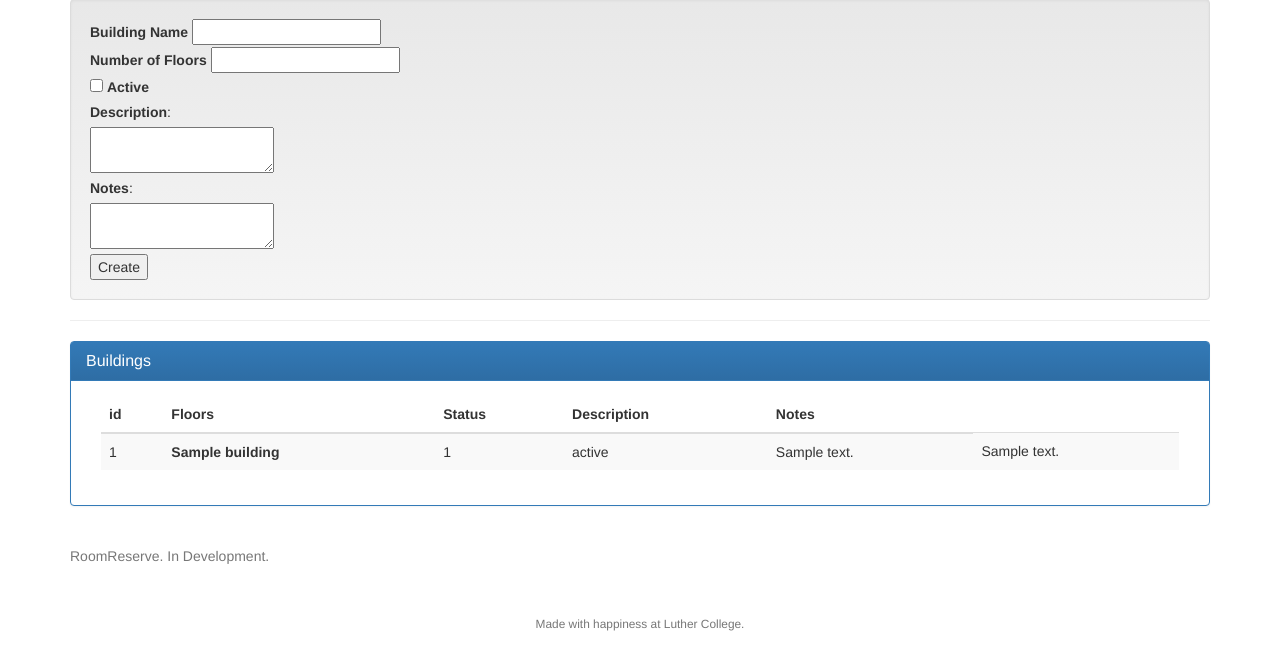
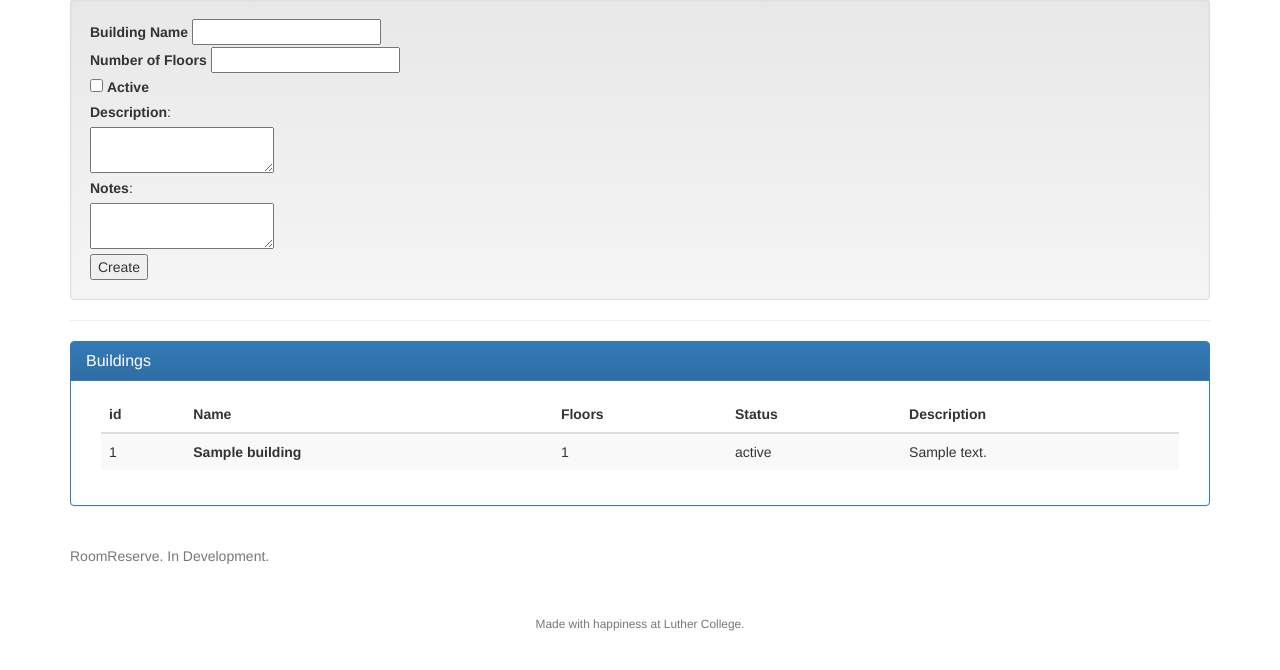
Before and after one commit to RoomReserve/RoomReserve, a Flask app: page /admin/buildings in a window 1280 px wide. Shown: the part 73-743 px from the top of the page. Run offline with Flask 2, Linux system fonts and the light colour scheme; a user stored in the database is signed in; tables that the repository leaves empty hold one stand-in row (values such as "Sample post"); some libraries are stand-ins or nearby versions.

Commit message:
Fix table heading for buildings

```diff
--- a/RoomReserve/templates/listbuildings.html
+++ b/RoomReserve/templates/listbuildings.html
@@ -48,10 +48,11 @@
           <thead>
             <tr>
               <th>id</th>
+              <th>Name</th>
               <th>Floors</th>
               <th>Status</th>
               <th>Description</th>
-              <th>Notes</th>
+
             </tr>
           </thead>
           <tbody>
@@ -62,7 +63,7 @@
           			<td>{{ b.numfloors }}</td>
                 <td>{{ b.status }}</td>
                 <td>{{b.description}}</td>
-                <td>{{b.notes}}</td>
+
 
           		</tr>
           	{% endfor %}
--- a/RoomReserve/templates/login.html
+++ b/RoomReserve/templates/login.html
@@ -23,6 +23,7 @@
         <button type="submit" class="btn btn-primary">Sign in</button>
       </div>
   </div>
+
 </form>
 
 {% endblock %}
--- a/RoomReserve/templates/users.html
+++ b/RoomReserve/templates/users.html
@@ -10,7 +10,7 @@
     {{ form.csrf_token }}
     {{ form.firstname.label }} {{ form.firstname(size=20) }}
     {{ form.lastname.label }} {{ form.lastname(size=20) }} <br />
-    {{ form.email.label }} {{ form.email(size=50) }} <br />
+    {{ form.email.label }} {{ form.email(size=20) }} <br />
     {{ form.password.label }} {{ form.password(size=20) }} <br />
     {{ form.role.label }} {{ form.role}} <br /><br />
 
@@ -35,7 +35,7 @@
     <h3 class="panel-title">Users</h3>
   </div>
   <div class="panel-body">
-    <div class="col-md-12">
+    <div class="col-xs-12">
       <div class="table-responsive">
         <table class="table table-striped">
           <thead>
```
